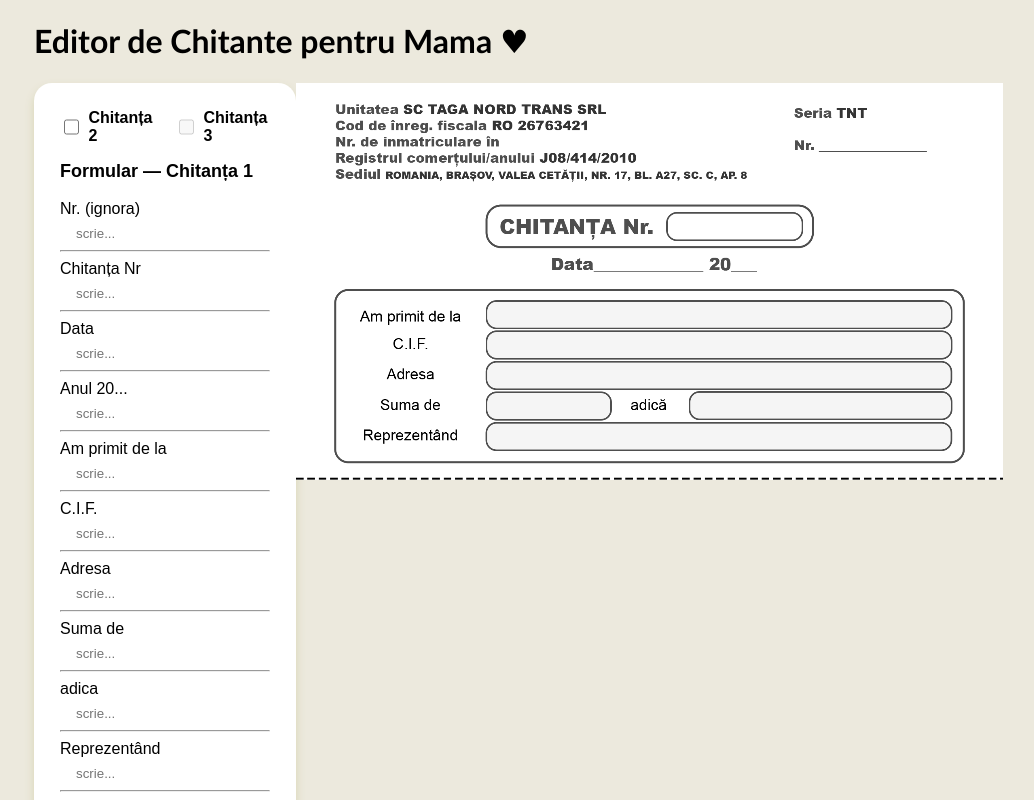
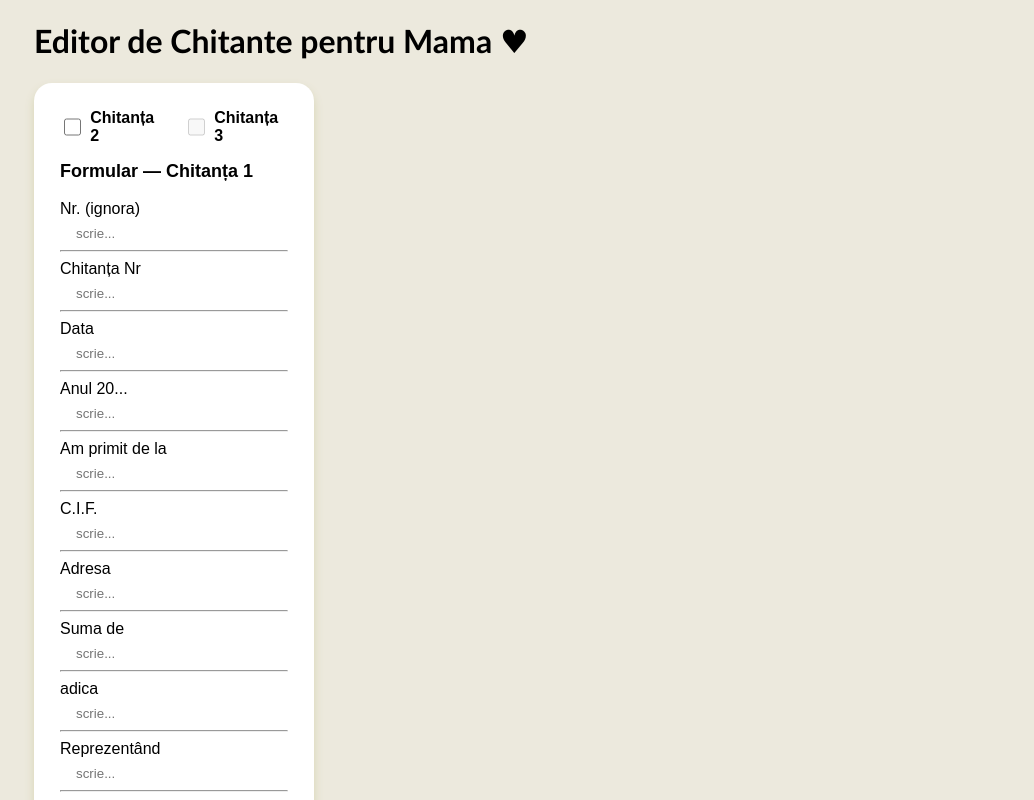
Before and after one commit to clevartist/Chitantier-2.0, a React (Create React App) app: page / in a window 1280 px wide. Shown: the top 800 px of the page, without its empty margins (4-1038 px from the left). Built offline with nearby package versions, Linux system fonts and the light colour scheme.

Commit message:
Update styles.css

```diff
--- a/src/styles.css
+++ b/src/styles.css
@@ -8,9 +8,32 @@ body {
 
 .main-container {
   display: flex;
-  justify-content: space-between;
+  justify-content: flex-start;
+  align-items: flex-start;
   width: 100%;
+  gap: 20px;
+  flex-wrap: wrap;
+}
+
+/* Forms 1–3 sit side by side, aligned to the left */
+.forms-row {
+  display: flex;
+  flex-direction: row;
   align-items: flex-start;
+  gap: 20px;
+  flex-wrap: nowrap;
+}
+
+/* Canvas preview + Salvează button, stacked, pinned to the right,
+   fixed to a sane display width so it doesn't blow up to the
+   canvas's native pixel size (2480px) */
+.preview-column {
+  display: flex;
+  flex-direction: column;
+  align-items: stretch;
+  flex-shrink: 0;
+  width: 320px;
+  margin-left: auto;
 }
 
 .form-container {
@@ -21,6 +44,14 @@ body {
   color: "white";
   border-radius: 18px;
   box-shadow: 0px 5px 10px #d7d5b4;
+  width: 280px;
+  flex-shrink: 0;
+  box-sizing: border-box;
+}
+
+.form-container input[type="text"] {
+  width: 100%;
+  box-sizing: border-box;
 }
 
 .right-buttons-container {
@@ -36,6 +67,7 @@ body {
   border: none;
   padding: 14px;
   width: 100%;
+  margin-top: 10px;
   font-weight: bold;
   font-family: "Trebuchet MS", "Lucida Sans Unicode", "Lucida Grande",
     "Lucida Sans", Arial, sans-serif;
@@ -62,7 +94,7 @@ body {
 }
 
 .chitanta {
-  width: 75%;
+  width: 100%;
   height: auto;
   margin-bottom: 20px;
 }
```
